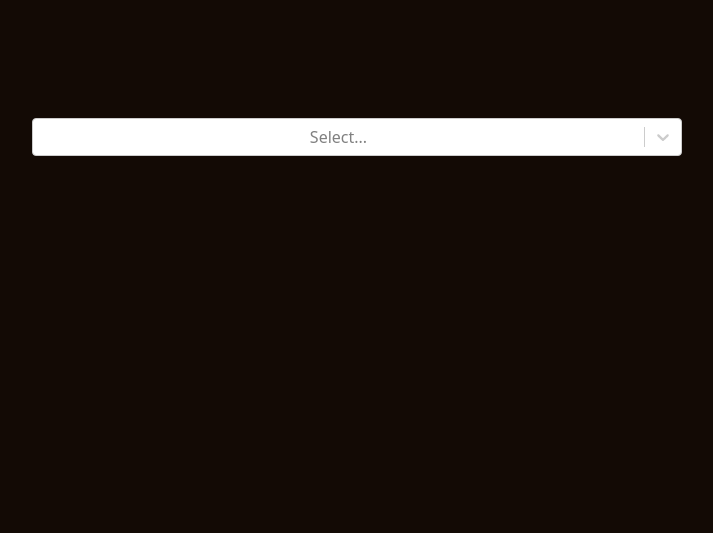
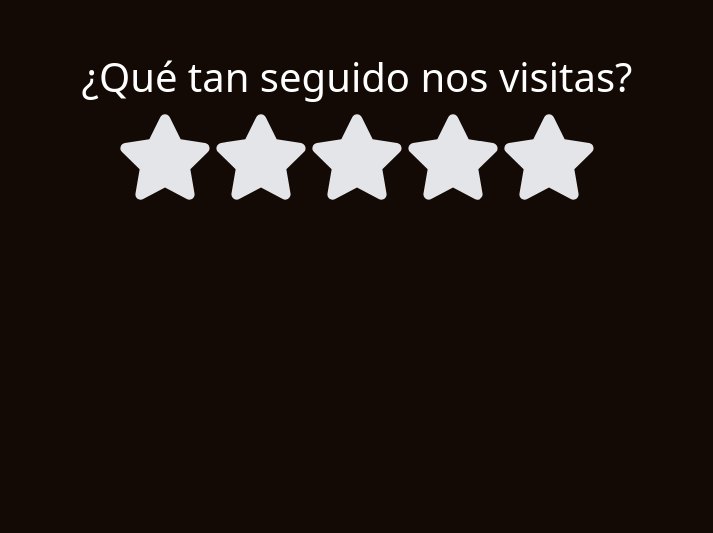
Before and after one commit to vhoc/paxvox, a React (Create React App) app: page / in a window 1280 px wide. Shown: the part 267-800 px from the top of the page, without its empty margins (283-996 px from the left). Built offline with nearby package versions, Linux system fonts and the light colour scheme; no server answers.

Commit message:
FieldSelectMeseros component implemented

```diff
--- a/src/App.js
+++ b/src/App.js
@@ -5,7 +5,7 @@ import 'bootstrap/dist/css/bootstrap.min.css'
 import Form from 'react-bootstrap/Form'
 import Button from 'react-bootstrap/Button'
 import { FaTelegramPlane } from 'react-icons/fa'
-import FieldSelect from './components/FieldSelect/FieldSelect'
+import FieldSelectMeseros from './components/FieldSelectMeseros/FieldSelectMeseros'
 
 function App() {
   /**
@@ -135,7 +135,8 @@ function App() {
         className="d-flex flex-column align-items-center"
         onSubmit={handleSubmit}
       >
-        <FieldSelect
+        <FieldSelectMeseros
+          title="Selecciona tu mesero"
           forwardedRef={questionNombreMeseroRef}
           forwardedNextRef={componentFrecuenciaVisitaRef}
           locationId="1"
--- a/src/components/FieldSelect/FieldSelect.js
+++ /dev/null
@@ -1,57 +0,0 @@
-import React, {useState, useEffect} from 'react'
-import './FieldSelect.module.css'
-import Select from 'react-select'
-
-const FieldSelect = ( props ) => {
-
-    // States
-    const [optionsMeseros, setOptionsMeseros] = useState([{ name: 'Cargando...', id: '0' },])
-
-    /**
-     * Effect: Get list of waiters (meseros) and
-     * populate the Select input with it.
-     */
-     useEffect(() => {
-        fetch(`https://paxvox.waxy.app/api/waiters/${props.locationId}`, {
-          method: 'GET',
-          headers: {
-            'Content-Type': 'application/json',
-          },
-        })
-          .then((response) => {
-            return response.json()
-          })
-          .then((data) => {
-            const meseros = []
-
-            for (const key in data) {
-              const mesero = {
-                id: key,
-                name: data[key].name,
-              }
-              meseros.push(mesero)
-            }
-
-            setOptionsMeseros(meseros)
-          })
-      }, [])
-
-    return <div id="nombre-mesero" className="questionWrapper col-10 col-sm-8">
-    <h1>{ props.title }</h1>
-    <Select
-      ref={props.forwardedRef.current}
-      aria-label={ props.title }
-      name={ props.inputName }
-      options={ optionsMeseros }
-      onChange={(e) => {
-        props.setNombreMesero(e.id)
-        props.handleChildScroll(props.forwardedNextRef)
-      }}
-      getOptionLabel={(option) => option.name}
-      getOptionValue={(option) => option.id}
-    />
-  </div>
-
-}
-
-export default FieldSelect
--- a/src/components/FieldSelect/FieldSelect.module.css
+++ /dev/null
@@ -1,7 +0,0 @@
-.questionWrapper {
-    display: flex;
-    flex-direction: column;
-    justify-content: center;
-    height: 100vh;
-    min-height:auto;
-}
```
